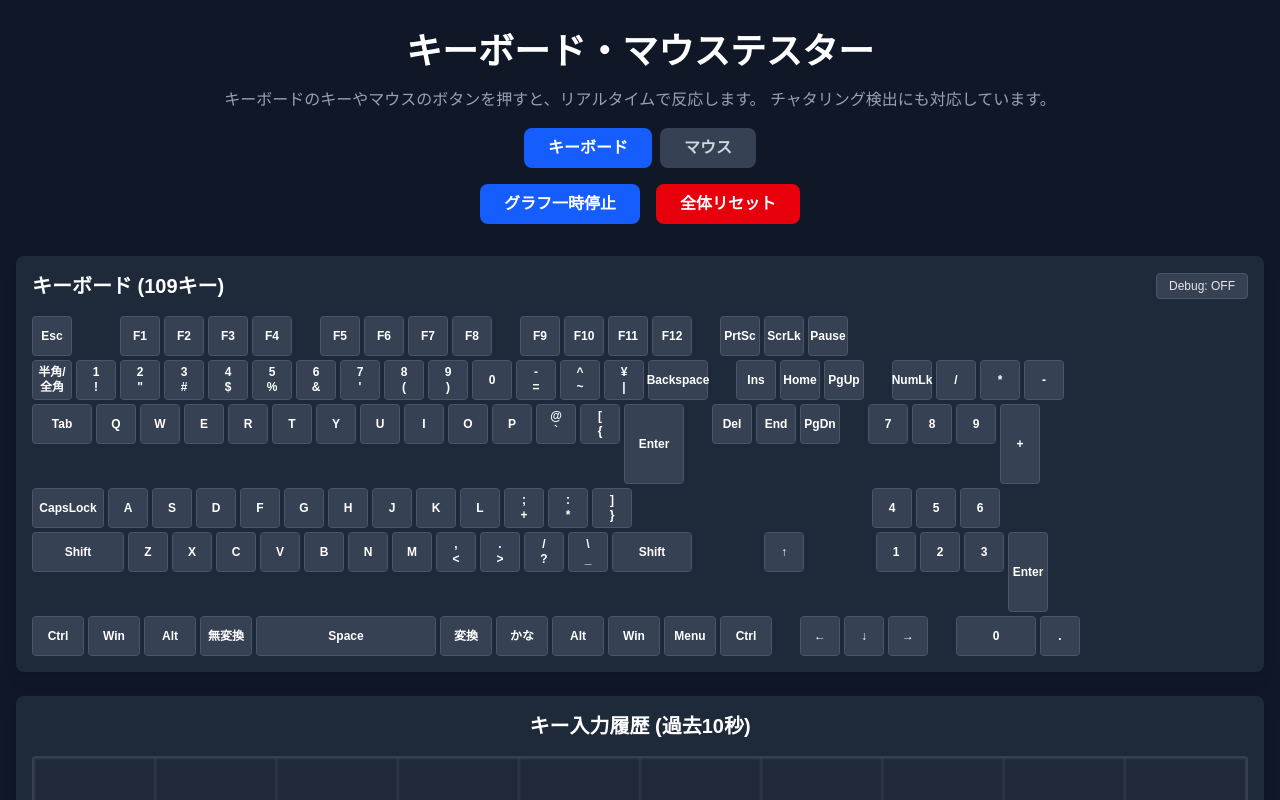
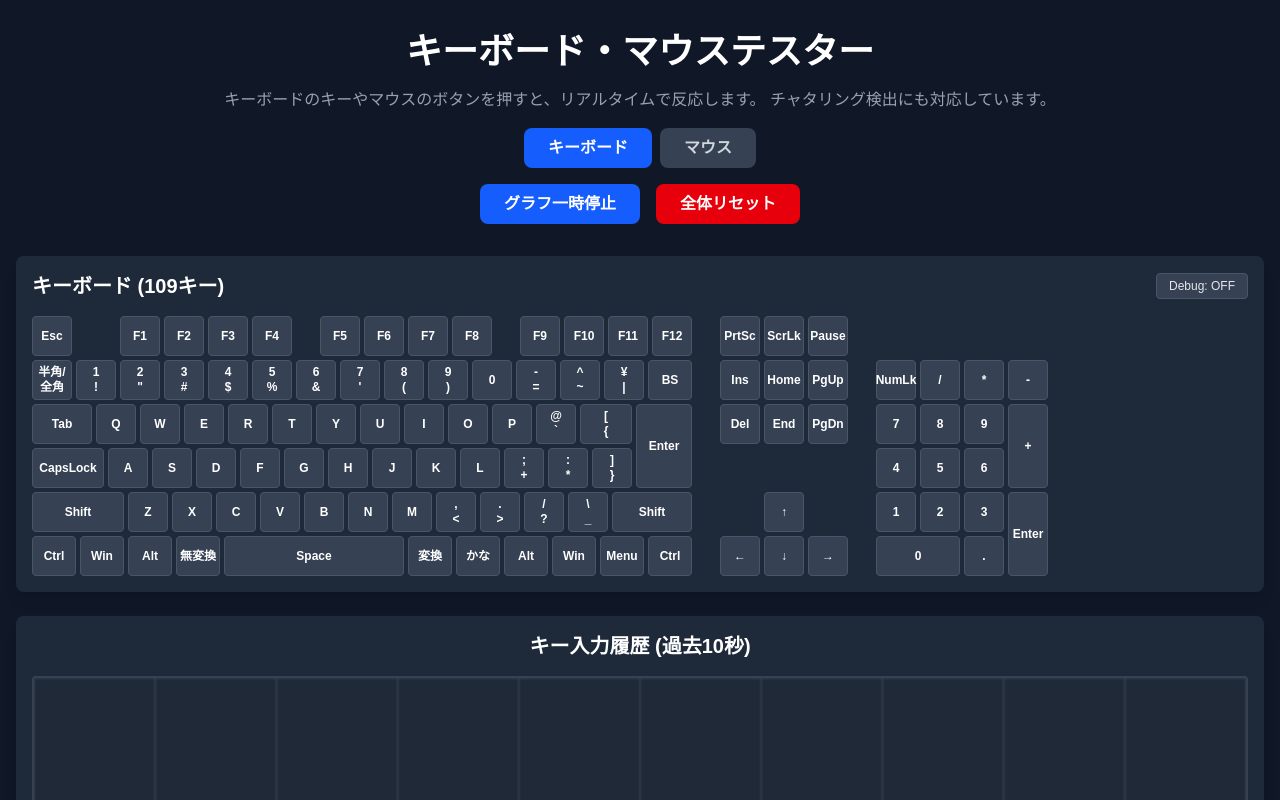
Before and after one commit to cyrus07424/keyboardMouseTester, a Next.js app: page / in a window 1280 px wide. Shown: the top 800 px of the page. Built offline with nearby package versions, Linux system fonts and the light colour scheme.

Commit message:
fix: レイアウトを修正

```diff
--- a/app/components/Keyboard.tsx
+++ b/app/components/Keyboard.tsx
@@ -107,7 +107,7 @@ const keyboardLayout = [
     { code: 'Minus', label: '-\n=', width: 1 },
     { code: 'Equal', label: '^\n~', width: 1 },
     { code: 'IntlYen', label: '¥\n|', width: 1 },
-    { code: 'Backspace', label: 'Backspace', width: 1.5 },
+    { code: 'Backspace', label: 'BS', width: 1.1 },
     { code: '', label: '', width: 0.5, empty: true },
     { code: 'Insert', label: 'Ins', width: 1 },
     { code: 'Home', label: 'Home', width: 1 },
@@ -132,8 +132,8 @@ const keyboardLayout = [
     { code: 'KeyO', label: 'O', width: 1 },
     { code: 'KeyP', label: 'P', width: 1 },
     { code: 'BracketLeft', label: '@\n`', width: 1 },
-    { code: 'BracketRight', label: '[\n{', width: 1 },
-    { code: 'Enter', label: 'Enter', width: 1.5, rowSpan: 2 },
+    { code: 'BracketRight', label: '[\n{', width: 1.3 },
+    { code: 'Enter', label: 'Enter', width: 1.4, rowSpan: 2 },
     { code: '', label: '', width: 0.5, empty: true },
     { code: 'Delete', label: 'Del', width: 1 },
     { code: 'End', label: 'End', width: 1 },
@@ -159,9 +159,11 @@ const keyboardLayout = [
     { code: 'Semicolon', label: ';\n+', width: 1 },
     { code: 'Quote', label: ':\n*', width: 1 },
     { code: 'Backslash', label: ']\n}', width: 1 },
-    { code: '', label: '', width: 1.5, empty: true }, // Enter continues from above
+    { code: '', label: '', width: 1.4, empty: true }, // Enter continues from above
     { code: '', label: '', width: 0.5, empty: true },
-    { code: '', label: '', width: 3, empty: true },
+    { code: '', label: '', width: 1, empty: true },
+    { code: '', label: '', width: 1, empty: true },
+    { code: '', label: '', width: 1, empty: true },
     { code: '', label: '', width: 0.5, empty: true },
     { code: 'Numpad4', label: '4', width: 1 },
     { code: 'Numpad5', label: '5', width: 1 },
@@ -195,23 +197,23 @@ const keyboardLayout = [
   ],
   // Row 6: Control行
   [
-    { code: 'ControlLeft', label: 'Ctrl', width: 1.3 },
-    { code: 'MetaLeft', label: 'Win', width: 1.3 },
-    { code: 'AltLeft', label: 'Alt', width: 1.3 },
-    { code: 'NonConvert', label: '無変換', width: 1.3 },
+    { code: 'ControlLeft', label: 'Ctrl', width: 1.1 },
+    { code: 'MetaLeft', label: 'Win', width: 1.1 },
+    { code: 'AltLeft', label: 'Alt', width: 1.1 },
+    { code: 'NonConvert', label: '無変換', width: 1.1 },
     { code: 'Space', label: 'Space', width: 4.5 },
-    { code: 'Convert', label: '変換', width: 1.3 },
-    { code: 'KanaMode', label: 'かな', width: 1.3 },
-    { code: 'AltRight', label: 'Alt', width: 1.3 },
-    { code: 'MetaRight', label: 'Win', width: 1.3 },
-    { code: 'ContextMenu', label: 'Menu', width: 1.3 },
-    { code: 'ControlRight', label: 'Ctrl', width: 1.3 },
+    { code: 'Convert', label: '変換', width: 1.1 },
+    { code: 'KanaMode', label: 'かな', width: 1.1 },
+    { code: 'AltRight', label: 'Alt', width: 1.1 },
+    { code: 'MetaRight', label: 'Win', width: 1.1 },
+    { code: 'ContextMenu', label: 'Menu', width: 1.1 },
+    { code: 'ControlRight', label: 'Ctrl', width: 1.1 },
     { code: '', label: '', width: 0.5, empty: true },
     { code: 'ArrowLeft', label: '←', width: 1 },
     { code: 'ArrowDown', label: '↓', width: 1 },
     { code: 'ArrowRight', label: '→', width: 1 },
     { code: '', label: '', width: 0.5, empty: true },
-    { code: 'Numpad0', label: '0', width: 2 },
+    { code: 'Numpad0', label: '0', width: 2.1 },
     { code: 'NumpadDecimal', label: '.', width: 1 },
     { code: '', label: '', width: 1, empty: true }, // NumpadEnter continues from above
   ],
@@ -420,10 +422,12 @@ export default function Keyboard({ pressedKeys, everPressedKeys, onKeyPress, onK
       </div>
       <div className="space-y-1">
         {keyboardLayout.map((row, rowIndex) => (
-          <div key={rowIndex} className="flex gap-1">
+          <div key={rowIndex} className="relative flex gap-1 h-10">
             {row.map((key, keyIndex) => {
+              const keyWidth = `${key.width * 40}px`;
+
               if (key.empty) {
-                return <div key={keyIndex} style={{ width: `${key.width * 40}px` }} />;
+                return <div key={keyIndex} style={{ width: keyWidth, minWidth: keyWidth }} />;
               }
 
               const isPressed = pressedKeys.has(key.code);
@@ -440,6 +444,30 @@ export default function Keyboard({ pressedKeys, everPressedKeys, onKeyPress, onK
                 bgColor = 'bg-teal-600 text-white';
               }
 
+              if (key.rowSpan === 2) {
+                return (
+                  <div
+                    key={keyIndex}
+                    className="relative"
+                    style={{ width: keyWidth, minWidth: keyWidth }}
+                  >
+                    <div
+                      className={`
+                        absolute top-0 left-0 z-10
+                        flex items-center justify-center
+                        border border-gray-600 rounded
+                        text-xs font-semibold text-center
+                        transition-colors duration-75
+                        ${bgColor}
+                        h-21 w-full
+                      `}
+                    >
+                      <span className="whitespace-pre-line leading-tight">{key.label}</span>
+                    </div>
+                  </div>
+                );
+              }
+
               return (
                 <div
                   key={keyIndex}
@@ -450,11 +478,11 @@ export default function Keyboard({ pressedKeys, everPressedKeys, onKeyPress, onK
                     text-xs font-semibold text-center
                     transition-colors duration-75
                     ${bgColor}
-                    ${key.rowSpan === 2 ? 'h-20' : 'h-10'}
+                    h-10
                   `}
                   style={{
-                    width: `${key.width * 40}px`,
-                    minWidth: `${key.width * 40}px`,
+                    width: keyWidth,
+                    minWidth: keyWidth,
                   }}
                 >
                   <span className="whitespace-pre-line leading-tight">{key.label}</span>
```
